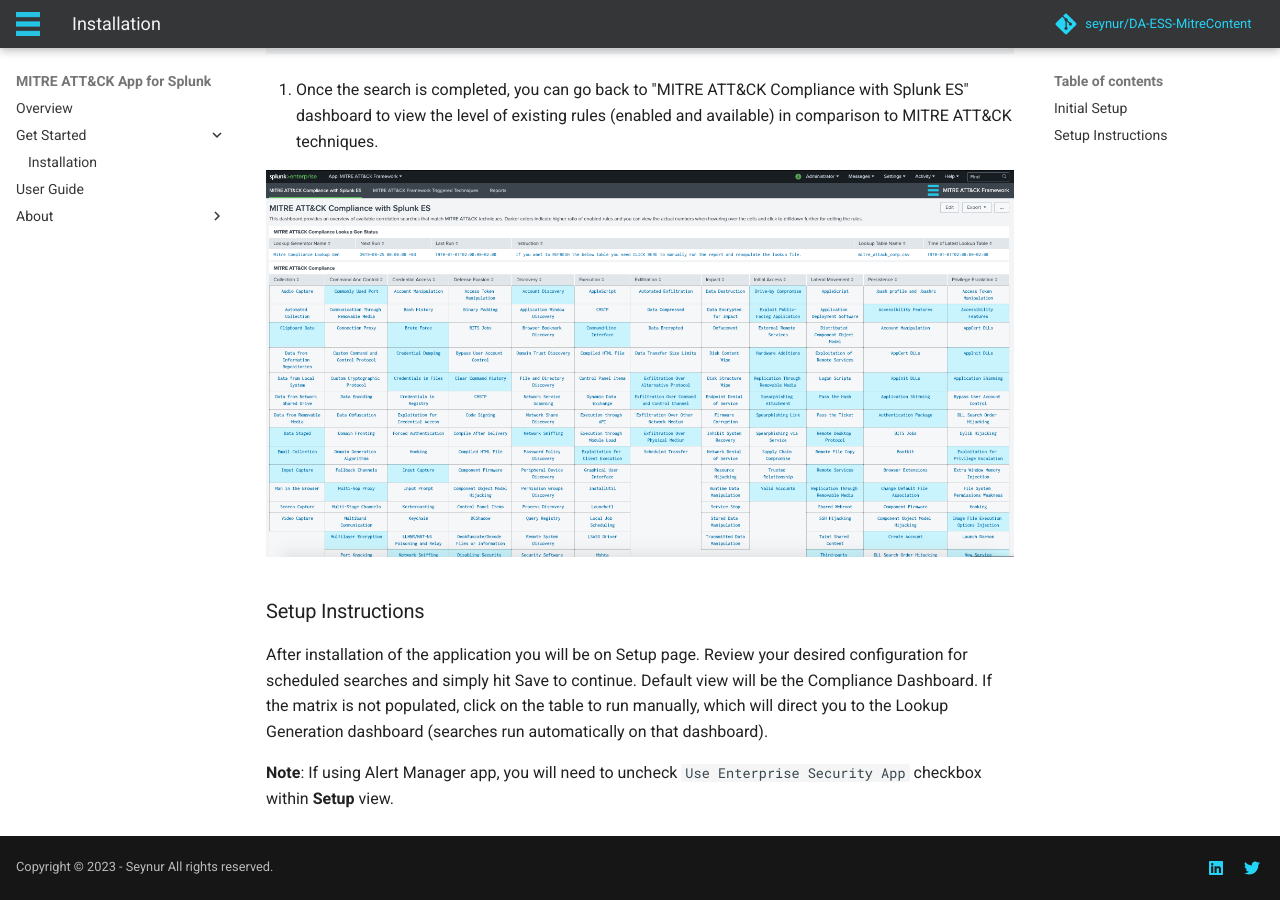
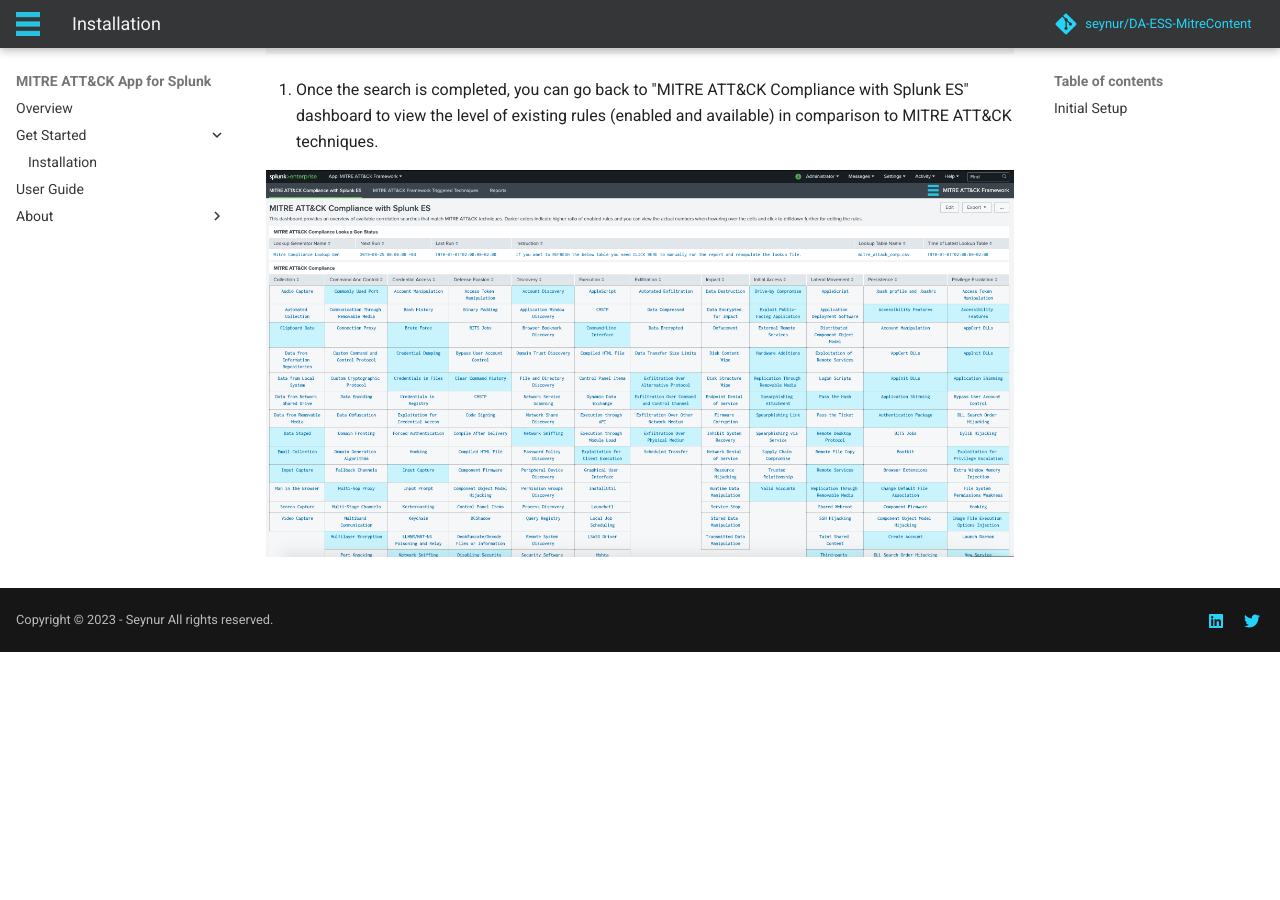
Before and after one commit to Oykucann/mitre-app-for-splunk-docs, an MkDocs documentation site: the page built from docs/installation.md, in a window 1280 px wide and 900 px high, scrolled down 1334 px. Built offline with MkDocs 1.6.1 and Material for MkDocs 9.7.7, drawn with Linux system fonts in a browser that asks for light colours; comment, search, counter and statistics services are not loaded; the version menu is left out; after the commit the page ends 1986 px from its top, so only the background shows below that.

Commit message:
setup inst.

````diff
--- a/docs/installation.md
+++ b/docs/installation.md
@@ -9,8 +9,3 @@
 ### Initial Setup
 
 --8<-- "initial_setup.md"
-
-### Setup Instructions
-After installation of the application you will be on Setup page.  Review your desired configuration for scheduled searches and simply hit Save to continue.  Default view will be the Compliance Dashboard.  If the matrix is not populated, click on the table to run manually, which will direct you to the Lookup Generation dashboard (searches run automatically on that dashboard).
-
-__Note__: If using Alert Manager app, you will need to uncheck ```Use Enterprise Security App``` checkbox within __Setup__ view.
````
Also changed, not shown: docs/index.md (+3 -0 lines), snippets/setup_instructions.md (added, +1 -0 lines).
